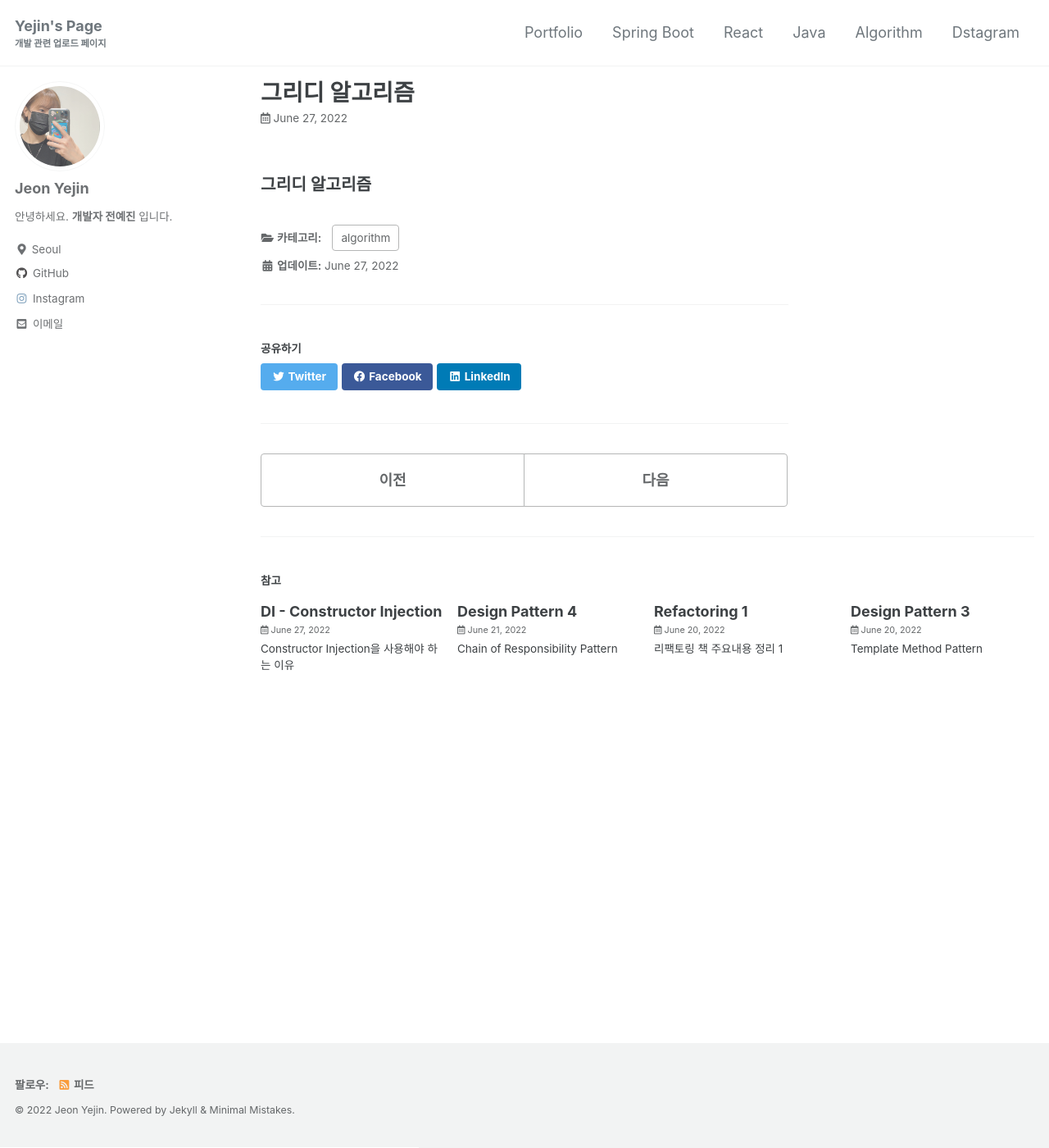
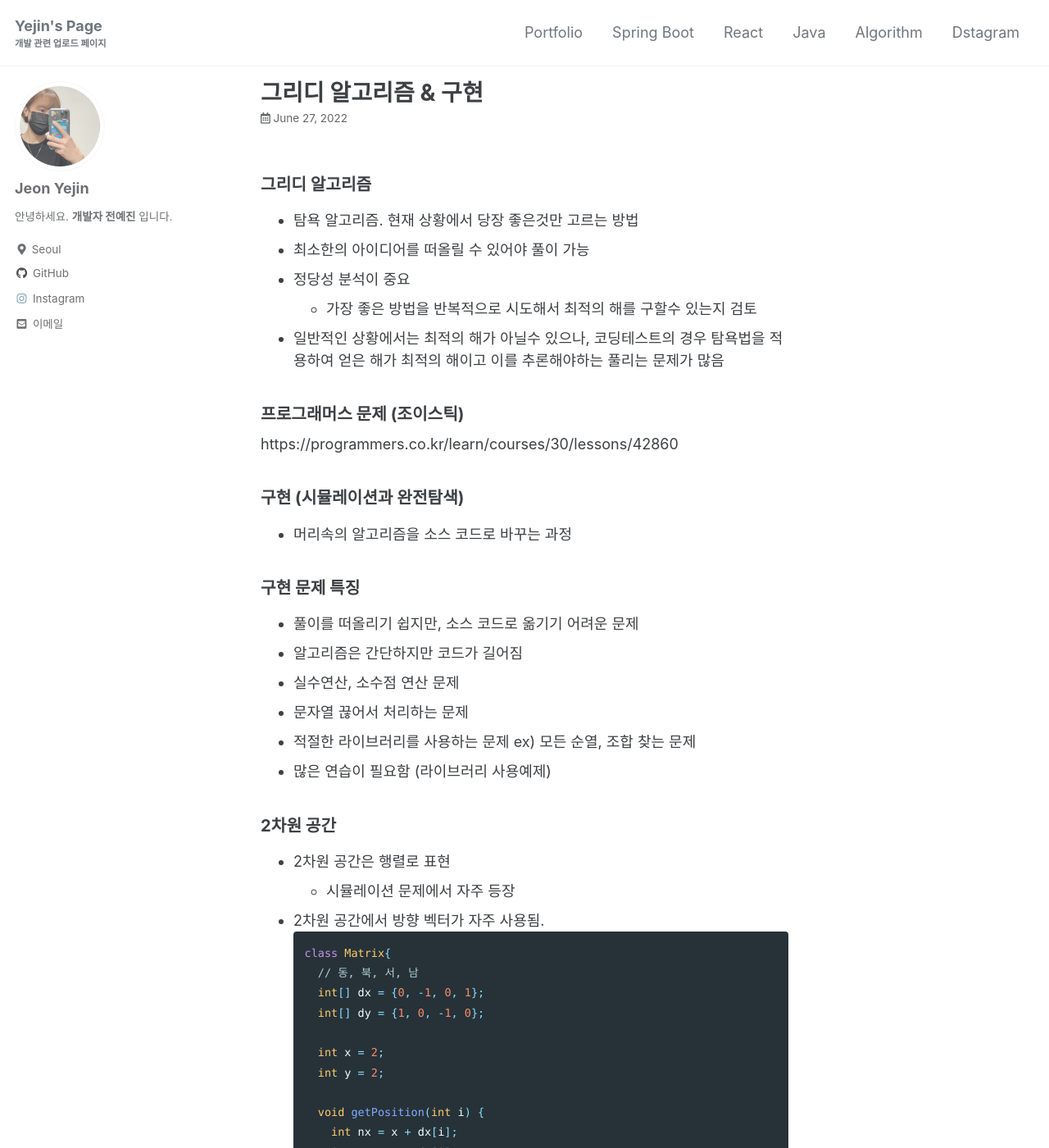
Before and after one commit to yejin-jeon-developer/git-page, a Jekyll site: the page built from _posts/algorithm/2022-06-27-algorithm-1.md, in a window 1280 px wide and 1400 px high. Shown: the whole window at 82% size. Built offline with Jekyll 4.4.1, drawn with Linux system fonts in a browser that asks for light colours; cached includes are drawn as plain includes; some of the changed text lies outside the part shown.

Commit message:
algorithm post commit

````diff
--- a/_posts/algorithm/2022-06-27-algorithm-1.md
+++ b/_posts/algorithm/2022-06-27-algorithm-1.md
@@ -1,7 +1,54 @@
 ---
-title:  "그리디 알고리즘"
-excerpt: "그리디 알고리즘"
+title:  "그리디 알고리즘 & 구현"
+excerpt: "그리디 알고리즘 & 구현"
 categories:
   - algorithm
 ---
 ### 그리디 알고리즘
++ 탐욕 알고리즘. 현재 상황에서 당장 좋은것만 고르는 방법
++ 최소한의 아이디어를 떠올릴 수 있어야 풀이 가능
++ 정당성 분석이 중요
+  + 가장 좋은 방법을 반복적으로 시도해서 최적의 해를 구할수 있는지 검토
++ 일반적인 상황에서는 최적의 해가 아닐수 있으나, 코딩테스트의 경우 탐욕법을 적용하여 얻은 해가
+최적의 해이고 이를 추론해야하는 풀리는 문제가 많음
+
+### 프로그래머스 문제 (조이스틱)
+https://programmers.co.kr/learn/courses/30/lessons/42860
+
+### 구현 (시뮬레이션과 완전탐색)
++ 머리속의 알고리즘을 소스 코드로 바꾸는 과정
+
+### 구현 문제 특징
++ 풀이를 떠올리기 쉽지만, 소스 코드로 옮기기 어려운 문제
++ 알고리즘은 간단하지만 코드가 길어짐
++ 실수연산, 소수점 연산 문제
++ 문자열 끊어서 처리하는 문제
++ 적절한 라이브러리를 사용하는 문제
+ex) 모든 순열, 조합 찾는 문제
++ 많은 연습이 필요함 (라이브러리 사용예제)
+
+### 2차원 공간
++ 2차원 공간은 행렬로 표현
+  + 시뮬레이션 문제에서 자주 등장
++ 2차원 공간에서 방향 벡터가 자주 사용됨.
+```java
+class Matrix{
+    // 동, 북, 서, 남
+    int[] dx = {0, -1, 0, 1};
+    int[] dy = {1, 0, -1, 0};
+
+    int x = 2;
+    int y = 2;
+
+    void getPosition(int i) {
+      int nx = x + dx[i];
+      int xy = y + dy[i];
+    }
+}
+```
+
+### 구현 문제 (상하좌우)
+
+***
+Reference
+- https://www.youtube.com/watch?v=2zjoKjt97vQ&list=PLRx0vPvlEmdAghTr5mXQxGpHjWqSz0dgC&index=2
````
